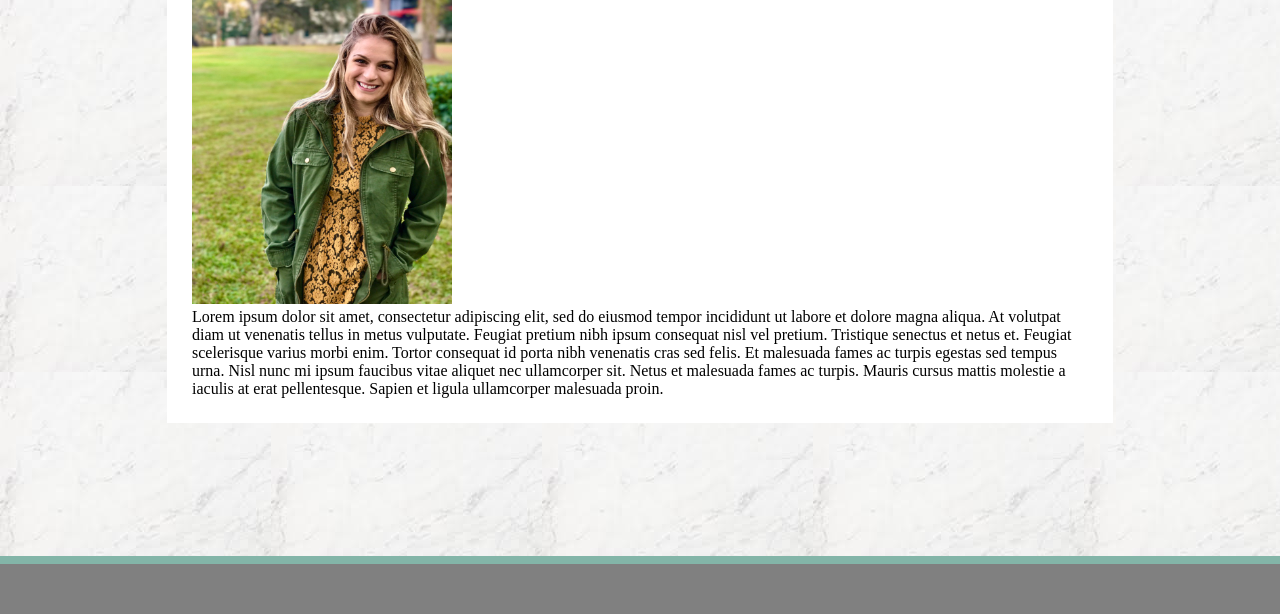
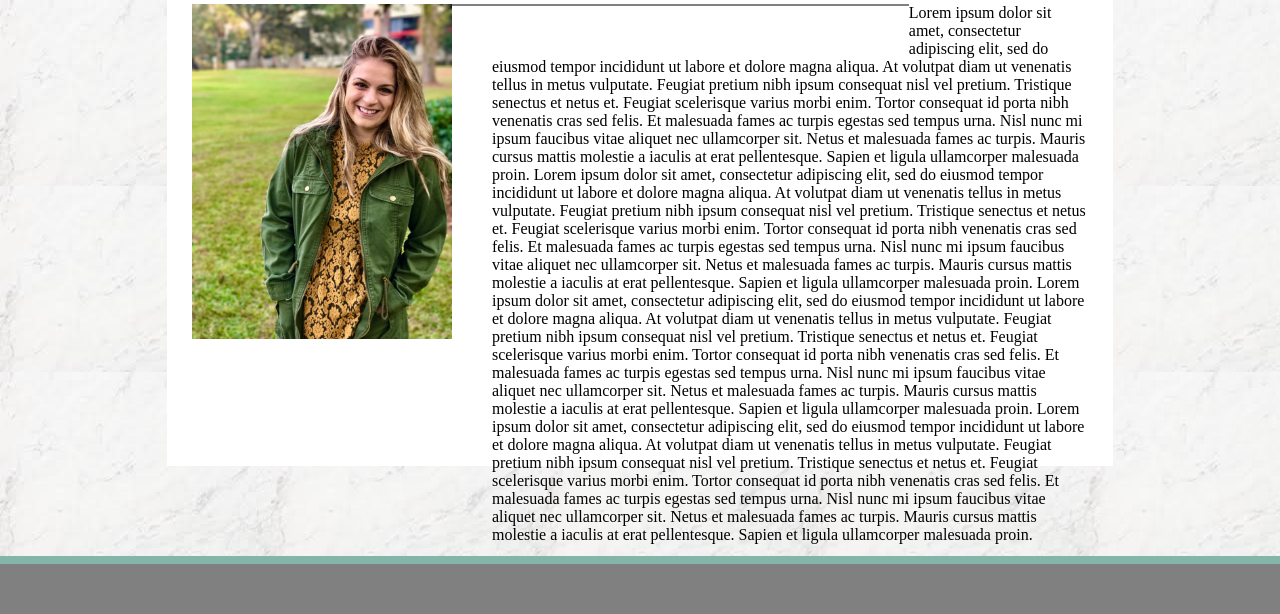
Before and after one commit to dara-cahill/Basic-Portfolio, a plain HTML site: page index.html in a window 1280 px wide. Shown: the part 186-800 px from the top of the page. Drawn offline with Linux system fonts and the light colour scheme.

Commit message:
hline wip

```diff
--- a/assets/css/style.css
+++ b/assets/css/style.css
@@ -59,21 +59,32 @@ footer  {
 
 .content-container {
     width: 70%;
+    height: 500px;
     margin-top: 20px;
     background-color: white;
-    border: gold;
-    border-bottom: 20px;
     padding: 25px;
     position: relative;
     margin-left: auto;
     margin-right: auto;
 }
 
-main {
-    clear: both
+p {
+    margin-left: 300px;
 }
 
 h1 {
     font-family: Georgia, 'Times New Roman', Times, serif;
     color: #83b5a8;
+    margin-bottom: 20px;
 }
+
+#image {
+    float: left;
+}
+
+.hline {
+    width: 80%;
+    height: 2px;
+    background: gray;
+    margin-bottom: 50px;;
+}
--- a/index.html
+++ b/index.html
@@ -28,12 +28,12 @@
     </header>
     <main class="content-container">
         <h1>About Me</h1>
-            <div>
-                <img src="./assets/images/DaraHeadshot.jpeg" alt="Image" height="320" width="260">
+            <div id="image" class="hline">
+                <img src="./assets/images/DaraHeadshot.jpeg" alt="Image" height="335" width="260">
             </div>
             <div>
-                <p>Lorem ipsum dolor sit amet, consectetur adipiscing elit, sed do eiusmod tempor incididunt ut labore et dolore magna aliqua. At volutpat diam ut venenatis tellus in metus vulputate. Feugiat pretium nibh ipsum consequat nisl vel pretium. Tristique senectus et netus et. Feugiat scelerisque varius morbi enim. Tortor consequat id porta nibh venenatis cras sed felis. Et malesuada fames ac turpis egestas sed tempus urna. Nisl nunc mi ipsum faucibus vitae aliquet nec ullamcorper sit. Netus et malesuada fames ac turpis. Mauris cursus mattis molestie a iaculis at erat pellentesque. Sapien et ligula ullamcorper malesuada proin.
-
+                <p>Lorem ipsum dolor sit amet, consectetur adipiscing elit, sed do eiusmod tempor incididunt ut labore et dolore magna aliqua. At volutpat diam ut venenatis tellus in metus vulputate. Feugiat pretium nibh ipsum consequat nisl vel pretium. Tristique senectus et netus et. Feugiat scelerisque varius morbi enim. Tortor consequat id porta nibh venenatis cras sed felis. Et malesuada fames ac turpis egestas sed tempus urna. Nisl nunc mi ipsum faucibus vitae aliquet nec ullamcorper sit. Netus et malesuada fames ac turpis. Mauris cursus mattis molestie a iaculis at erat pellentesque. Sapien et ligula ullamcorper malesuada proin. Lorem ipsum dolor sit amet, consectetur adipiscing elit, sed do eiusmod tempor incididunt ut labore et dolore magna aliqua. At volutpat diam ut venenatis tellus in metus vulputate. Feugiat pretium nibh ipsum consequat nisl vel pretium. Tristique senectus et netus et. Feugiat scelerisque varius morbi enim. Tortor consequat id porta nibh venenatis cras sed felis. Et malesuada fames ac turpis egestas sed tempus urna. Nisl nunc mi ipsum faucibus vitae aliquet nec ullamcorper sit. Netus et malesuada fames ac turpis. Mauris cursus mattis molestie a iaculis at erat pellentesque. Sapien et ligula ullamcorper malesuada proin.
+                    Lorem ipsum dolor sit amet, consectetur adipiscing elit, sed do eiusmod tempor incididunt ut labore et dolore magna aliqua. At volutpat diam ut venenatis tellus in metus vulputate. Feugiat pretium nibh ipsum consequat nisl vel pretium. Tristique senectus et netus et. Feugiat scelerisque varius morbi enim. Tortor consequat id porta nibh venenatis cras sed felis. Et malesuada fames ac turpis egestas sed tempus urna. Nisl nunc mi ipsum faucibus vitae aliquet nec ullamcorper sit. Netus et malesuada fames ac turpis. Mauris cursus mattis molestie a iaculis at erat pellentesque. Sapien et ligula ullamcorper malesuada proin. Lorem ipsum dolor sit amet, consectetur adipiscing elit, sed do eiusmod tempor incididunt ut labore et dolore magna aliqua. At volutpat diam ut venenatis tellus in metus vulputate. Feugiat pretium nibh ipsum consequat nisl vel pretium. Tristique senectus et netus et. Feugiat scelerisque varius morbi enim. Tortor consequat id porta nibh venenatis cras sed felis. Et malesuada fames ac turpis egestas sed tempus urna. Nisl nunc mi ipsum faucibus vitae aliquet nec ullamcorper sit. Netus et malesuada fames ac turpis. Mauris cursus mattis molestie a iaculis at erat pellentesque. Sapien et ligula ullamcorper malesuada proin.
                 </p>
             </div>
         </main>
```
